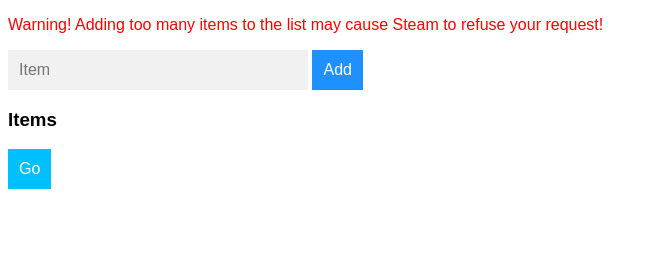
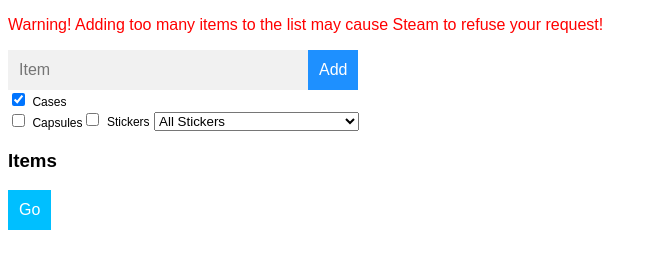
Before and after one commit to mulch-est/steamfin, a plain HTML site: page index.html in a window 1280 px wide. Shown: the whole page, without its empty margins (0-657 px from the left). Drawn offline with Linux system fonts and the light colour scheme.

Commit message:
new table layout, filters

```diff
--- a/index.html
+++ b/index.html
@@ -12,25 +12,57 @@
   <p style="color:red;">Warning! Adding too many items to the list may cause Steam to refuse your request!</p>
   <!--Make sure the form has the autocomplete function switched off:-->
   <form autocomplete="off" action="javascript:attemptPush()">
-    <div class="autocomplete" style="width:300px;">
-      <input id="searchAuto" type="text" placeholder="Item">
-    </div>
-    <input type="submit" value="Add">
+    <table>
+      <tr>
+        <div class="autocomplete" style="width:300px;">
+          <input id="searchAuto" type="text" placeholder="Item">
+        </div>
+        <input type="submit" value="Add">
+      </tr>
+    </table>
+
+    <table>
+      <tr>
+        <td>
+          <input type="checkbox" id="casesCheckbox" checked="checked">
+          <label class="check-label">Cases</label>
+        </td>
+      </tr>
+      <tr>
+        <td>
+          <input type="checkbox" id="capsulesCheckbox">
+          <label class="check-label">Capsules</label>
+        </td>
+        <td>
+          <input type="checkbox" id="stickersCheckbox">
+          <label for="sticker-collections" class="check-label">Stickers</label>
+
+          <select name="sticker-collections" id="stickerCollectionsDropdown">
+            <option value="0" selected="selected">All Stickers</option>
+          </select>
+        </td>
+      </tr>
+    </table>
 
     <h3>Items</h3>
-    <div id="itemsDiv" class="items-list">
-      <!-- list will be generated here -->
-    </div>
+    <table>
+      <thead></thead>
+      <tbody id="itemDisplay" class="items-list">
+        <!-- list will be generated here -->
+      </tbody>
+    </table>
   </form>
 
   <input type="button" onclick="getLink()" value="Go" />
 
   <script src="itemDB/cases.js"></script>
+  <script src="itemDB/capsules.js"></script>
   <script src="itemDB/major/antwerp-2022.js"></script>
   <script src="itemDB/major/stockholm-2021.js"></script>
   <script src="itemDB/capsule/community-2021.js"></script>
   <script src="itemDB/major/rmr-2020.js"></script>
   <script src="itemDB/major/berlin-2019.js"></script>
+  <script src="itemDB/operation/broken-fang.js"></script>
   <script src="items.js"></script>
 
   <script src="autocomplete.js"></script>
```
